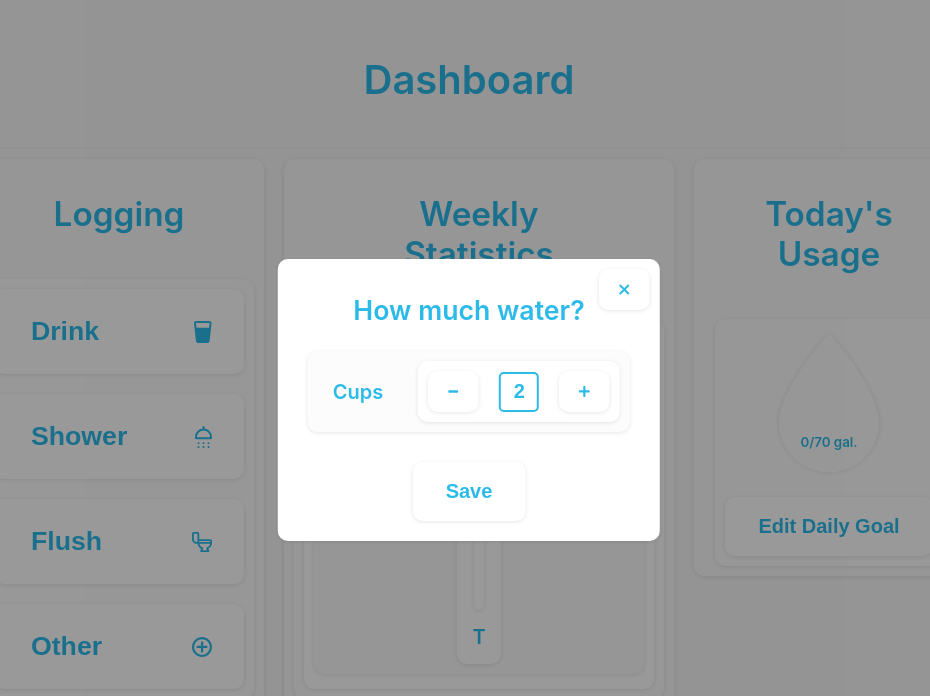
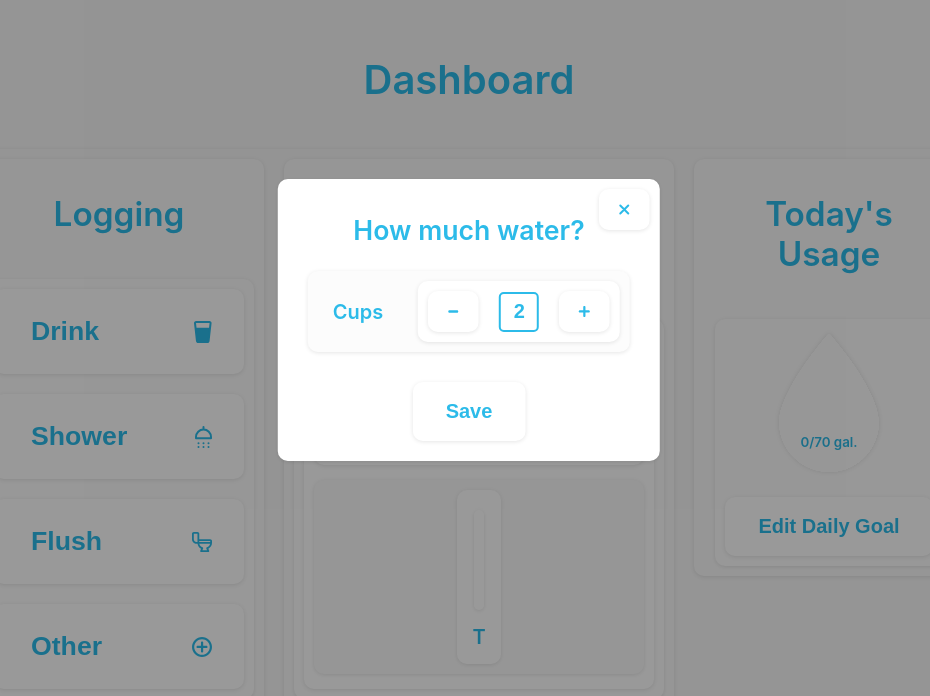
Before and after one commit to mr-mph/WaterTrackr, a React (Vite) app: page / in a window 1280 px wide. Both pictures are taken after a click on the button "Drink". Shown: the top 696 px of the page, without its empty margins (171-1101 px from the left). Built offline with nearby package versions, Linux system fonts and the light colour scheme.

Commit message:
reposition modal

```diff
--- a/src/index.scss
+++ b/src/index.scss
@@ -205,7 +205,7 @@ svg {
   background: #fff;
   position: fixed;
   z-index: 2;
-  top: 50%;
+  top: 40%;
   left: 50%;
   margin: 0 auto;
   translate: -50% -50%;
```
